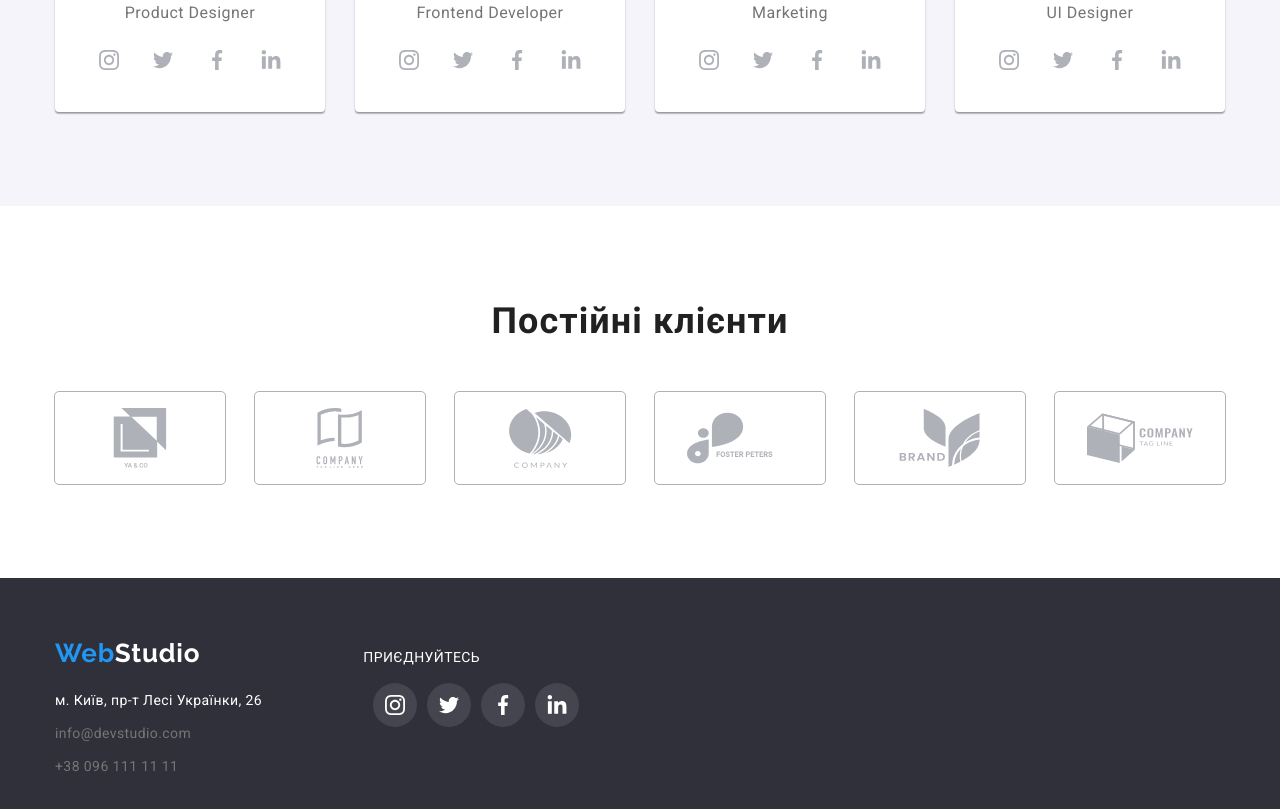
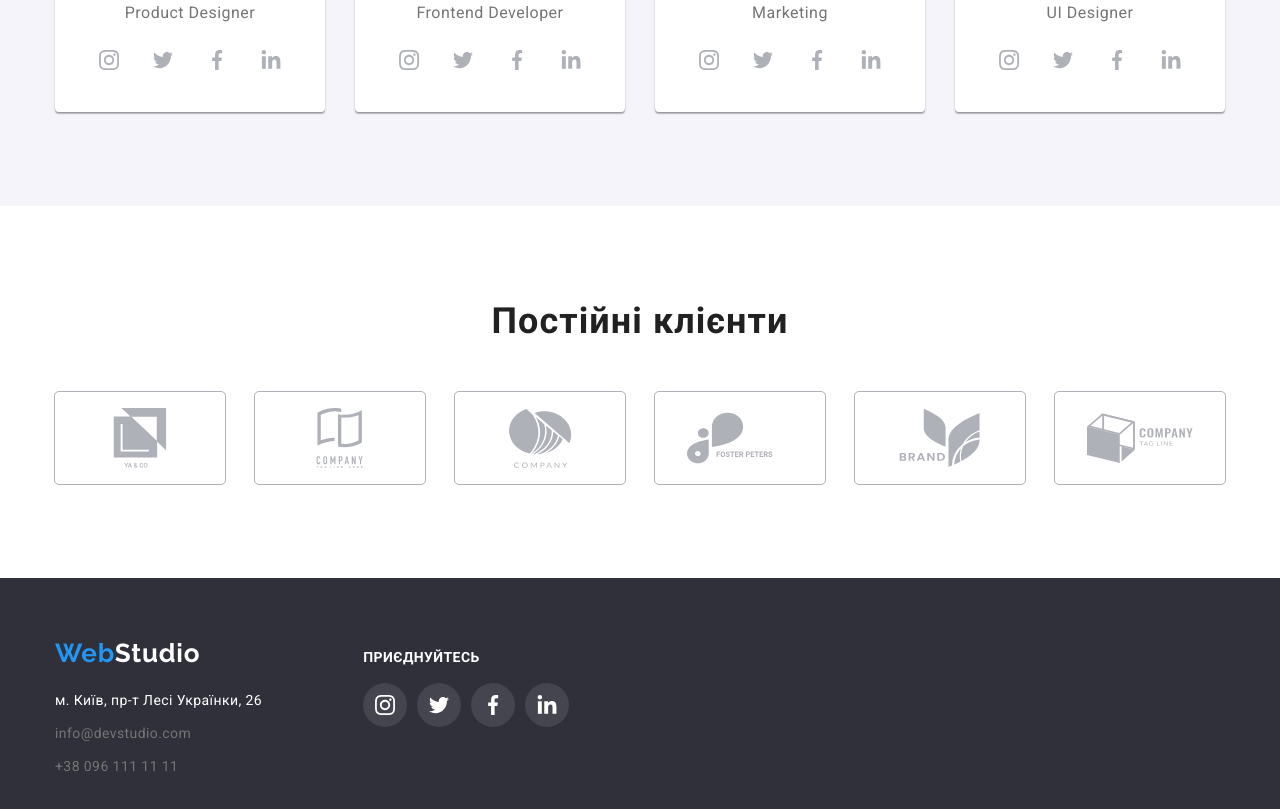
Before and after one commit to Zerzen/Zerzen-goit-markup-hw-04, a plain HTML site: page index.html in a window 1280 px wide. Shown: the part 2099-2908 px from the top of the page. Drawn offline with nearby package versions, Linux system fonts and the light colour scheme.

Commit message:
last corecter

```diff
--- a/css/style.css
+++ b/css/style.css
@@ -528,7 +528,7 @@ padding: 0px;
   align-items: baseline;
 }
 .wrap-footer-svg p{
-  font-weight: 700px;
+  font-weight: 700;
   line-height: calc(14/16);
   text-transform: uppercase;
   margin-bottom: 20px;
@@ -540,7 +540,6 @@ padding: 0px;
 margin-left:70px;
 }
 .footer-social{
-margin-left: 10px;
   display: flex;
 }
 .footer-social-li:not(:last-child){
```
